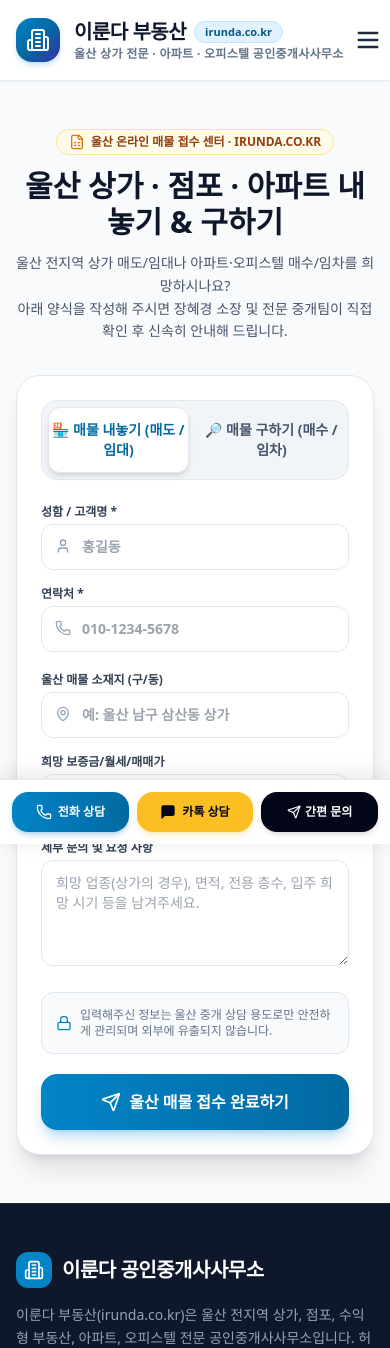
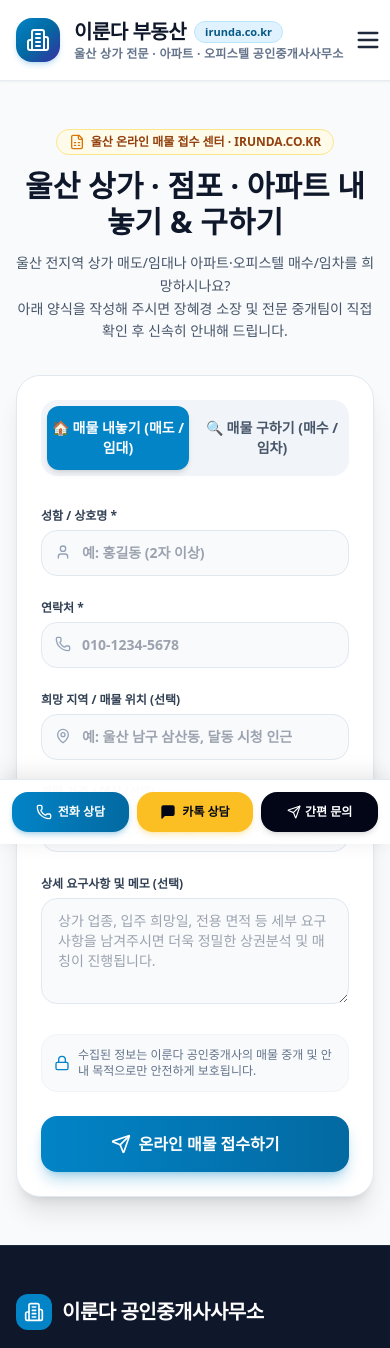
Before and after one commit to antemus/irunda-home, a Next.js app: page /submit in a window 390 px wide. Shown: the top 1348 px of the page. Built offline with nearby package versions, Linux system fonts and the light colour scheme.

Commit message:
Implement inquiry validation, phone formatting, and spam filtering in frontend and backend API

```diff
--- a/src/app/api/inquiry/route.ts
+++ b/src/app/api/inquiry/route.ts
@@ -1,5 +1,6 @@
 import { NextResponse } from 'next/server';
 import { createClient } from '@supabase/supabase-js';
+import { validateInquiry } from '@/utils/inquiryValidation';
 
 export const dynamic = 'force-dynamic';
 
@@ -69,15 +70,20 @@ export async function POST(request: Request) {
     const body = await request.json();
     const { name, phone, message, inquiry_type, property_id, property_title } = body;
 
-    if (!name || !phone) {
-      return NextResponse.json({ error: '성함과 연락처는 필수입니다.' }, { status: 400 });
+    // 백엔드 유효성 검사 및 스팸 필터링
+    const validation = validateInquiry(name, phone, message);
+    if (!validation.isValid) {
+      return NextResponse.json({ error: validation.errorMessage || '입력값이 올바르지 않습니다.' }, { status: 400 });
     }
+
+    const cleanName = validation.cleanName || name.trim();
+    const cleanPhone = validation.cleanPhone || phone.trim();
 
     const { data, error } = await supabase.from('public_inquiries').insert([
       {
-        name,
-        phone,
-        message: message || null,
+        name: cleanName,
+        phone: cleanPhone,
+        message: message ? message.trim() : null,
         inquiry_type: inquiry_type || 'general',
         property_id: property_id || null,
         property_title: property_title || null,
@@ -92,8 +98,8 @@ export async function POST(request: Request) {
 
     // 휴대폰 실시간 알림 발송 실행
     await sendMobileNotification({
-      name,
-      phone,
+      name: cleanName,
+      phone: cleanPhone,
       message,
       inquiry_type,
       property_title,
--- a/src/app/submit/page.tsx
+++ b/src/app/submit/page.tsx
@@ -3,6 +3,7 @@
 import { useState } from 'react';
 import { FileSpreadsheet, User, Phone, MapPin, Send, Lock } from 'lucide-react';
 import InquirySuccessModal from '@/components/InquirySuccessModal';
+import { validateInquiry, formatPhoneNumber } from '@/utils/inquiryValidation';
 
 export default function SubmitPropertyPage() {
   const [inquiryType, setInquiryType] = useState('submit_property'); // 'submit_property' or 'find_property'
@@ -14,30 +15,41 @@ export default function SubmitPropertyPage() {
   const [isSubmitting, setIsSubmitting] = useState(false);
   const [isSuccessOpen, setIsSuccessOpen] = useState(false);
 
+  const handlePhoneChange = (e: React.ChangeEvent<HTMLInputElement>) => {
+    const val = e.target.value;
+    setPhone(formatPhoneNumber(val));
+  };
+
   const handleSubmit = async (e: React.FormEvent) => {
     e.preventDefault();
-    if (!name.trim() || !phone.trim()) {
-      alert('성함과 연락처는 필수 입력입니다.');
+
+    const fullContent = `[${inquiryType === 'submit_property' ? '울산 매물 내놓기' : '울산 매물 구하기'}]\n- 희망지역/소재지: ${location || '미입력'}\n- 희망가격/예산: ${priceRange || '미입력'}\n- 세부요청: ${message}`;
+
+    // 유효성 검사 및 스팸 필터링
+    const validation = validateInquiry(name, phone, fullContent);
+    if (!validation.isValid) {
+      alert(validation.errorMessage);
       return;
     }
 
     setIsSubmitting(true);
 
     try {
-      const fullContent = `[${inquiryType === 'submit_property' ? '울산 매물 내놓기' : '울산 매물 구하기'}]\n- 희망지역/소재지: ${location || '미입력'}\n- 희망가격/예산: ${priceRange || '미입력'}\n- 세부요청: ${message}`;
-
       const res = await fetch('/api/inquiry', {
         method: 'POST',
         headers: { 'Content-Type': 'application/json' },
         body: JSON.stringify({
-          name: name.trim(),
-          phone: phone.trim(),
+          name: validation.cleanName,
+          phone: validation.cleanPhone,
           inquiry_type: inquiryType,
           message: fullContent,
         }),
       });
 
-      if (!res.ok) throw new Error('접수 실패');
+      if (!res.ok) {
+        const errData = await res.json().catch(() => ({}));
+        throw new Error(errData.error || '접수 실패');
+      }
 
       setIsSuccessOpen(true);
       setName('');
@@ -45,9 +57,9 @@ export default function SubmitPropertyPage() {
       setLocation('');
       setPriceRange('');
       setMessage('');
-    } catch (err) {
+    } catch (err: any) {
       console.error(err);
-      alert('접수 처리 중 오류가 발생했습니다. 잠시 후 다시 시도해 주세요.');
+      alert(err.message || '접수 처리 중 오류가 발생했습니다. 잠시 후 다시 시도해 주세요.');
     } finally {
       setIsSubmitting(false);
     }
@@ -70,71 +82,76 @@ export default function SubmitPropertyPage() {
         </p>
       </div>
 
-      {/* Form Container */}
-      <div className="bg-white rounded-3xl p-6 sm:p-10 shadow-xl border border-slate-200 space-y-6">
+      {/* Main Form Box */}
+      <div className="bg-white rounded-3xl p-6 sm:p-10 border border-slate-200 shadow-xl space-y-8">
         {/* Toggle Type */}
-        <div className="grid grid-cols-2 gap-3 p-1.5 bg-slate-100 rounded-2xl border border-slate-200">
+        <div className="grid grid-cols-2 gap-3 bg-slate-100 p-1.5 rounded-2xl">
           <button
             type="button"
             onClick={() => setInquiryType('submit_property')}
             className={`py-3 rounded-xl font-extrabold text-sm transition-all ${
               inquiryType === 'submit_property'
-                ? 'bg-white text-sky-700 shadow-md border border-slate-200'
+                ? 'bg-sky-600 text-white shadow-md'
                 : 'text-slate-600 hover:text-slate-900'
             }`}
           >
-            🏪 매물 내놓기 (매도 / 임대)
+            🏠 매물 내놓기 (매도 / 임대)
           </button>
           <button
             type="button"
             onClick={() => setInquiryType('find_property')}
             className={`py-3 rounded-xl font-extrabold text-sm transition-all ${
               inquiryType === 'find_property'
-                ? 'bg-white text-amber-800 shadow-md border border-slate-200'
+                ? 'bg-sky-600 text-white shadow-md'
                 : 'text-slate-600 hover:text-slate-900'
             }`}
           >
-            🔎 매물 구하기 (매수 / 임차)
+            🔍 매물 구하기 (매수 / 임차)
           </button>
         </div>
 
-        <form onSubmit={handleSubmit} className="space-y-5">
-          <div className="grid grid-cols-1 sm:grid-cols-2 gap-4">
+        <form onSubmit={handleSubmit} className="space-y-6">
+          <div className="grid grid-cols-1 md:grid-cols-2 gap-6">
             <div>
-              <label className="block text-xs font-bold text-slate-700 mb-1">성함 / 고객명 *</label>
+              <label className="block text-xs font-black text-slate-700 mb-1.5">
+                성함 / 상호명 *
+              </label>
               <div className="relative">
                 <User className="w-4 h-4 text-slate-400 absolute left-3.5 top-3.5" />
                 <input
                   type="text"
                   required
+                  minLength={2}
                   value={name}
                   onChange={(e) => setName(e.target.value)}
-                  placeholder="홍길동"
-                  className="w-full pl-10 pr-3 py-3 rounded-xl border border-slate-200 focus:outline-none focus:ring-2 focus:ring-sky-500 text-sm font-semibold"
+                  placeholder="예: 홍길동 (2자 이상)"
+                  className="w-full pl-10 pr-4 py-3 rounded-2xl bg-slate-50 border border-slate-200 text-sm font-semibold text-slate-900 focus:outline-none focus:ring-2 focus:ring-sky-500"
                 />
               </div>
             </div>
 
             <div>
-              <label className="block text-xs font-bold text-slate-700 mb-1">연락처 *</label>
+              <label className="block text-xs font-black text-slate-700 mb-1.5">
+                연락처 *
+              </label>
               <div className="relative">
                 <Phone className="w-4 h-4 text-slate-400 absolute left-3.5 top-3.5" />
                 <input
                   type="tel"
                   required
                   value={phone}
-                  onChange={(e) => setPhone(e.target.value)}
+                  onChange={handlePhoneChange}
                   placeholder="010-1234-5678"
-                  className="w-full pl-10 pr-3 py-3 rounded-xl border border-slate-200 focus:outline-none focus:ring-2 focus:ring-sky-500 text-sm font-semibold"
+                  className="w-full pl-10 pr-4 py-3 rounded-2xl bg-slate-50 border border-slate-200 text-sm font-semibold text-slate-900 focus:outline-none focus:ring-2 focus:ring-sky-500"
                 />
               </div>
             </div>
           </div>
 
-          <div className="grid grid-cols-1 sm:grid-cols-2 gap-4">
+          <div className="grid grid-cols-1 md:grid-cols-2 gap-6">
             <div>
-              <label className="block text-xs font-bold text-slate-700 mb-1">
-                {inquiryType === 'submit_property' ? '울산 매물 소재지 (구/동)' : '울산 희망 지역'}
+              <label className="block text-xs font-black text-slate-700 mb-1.5">
+                희망 지역 / 매물 위치 (선택)
               </label>
               <div className="relative">
                 <MapPin className="w-4 h-4 text-slate-400 absolute left-3.5 top-3.5" />
@@ -142,49 +159,51 @@ export default function SubmitPropertyPage() {
                   type="text"
                   value={location}
                   onChange={(e) => setLocation(e.target.value)}
-                  placeholder={inquiryType === 'submit_property' ? '예: 울산 남구 삼산동 상가' : '예: 울산 남구/중구 아파트'}
-                  className="w-full pl-10 pr-3 py-3 rounded-xl border border-slate-200 focus:outline-none focus:ring-2 focus:ring-sky-500 text-sm font-semibold"
+                  placeholder="예: 울산 남구 삼산동, 달동 시청 인근"
+                  className="w-full pl-10 pr-4 py-3 rounded-2xl bg-slate-50 border border-slate-200 text-sm font-semibold text-slate-900 focus:outline-none focus:ring-2 focus:ring-sky-500"
                 />
               </div>
             </div>
 
             <div>
-              <label className="block text-xs font-bold text-slate-700 mb-1">
-                {inquiryType === 'submit_property' ? '희망 보증금/월세/매매가' : '희망 예산'}
+              <label className="block text-xs font-black text-slate-700 mb-1.5">
+                희망 가격 / 예산 (선택)
               </label>
               <input
                 type="text"
                 value={priceRange}
                 onChange={(e) => setPriceRange(e.target.value)}
-                placeholder="예: 보증금 3000 / 월 150만원 또는 매매 3억"
-                className="w-full px-3.5 py-3 rounded-xl border border-slate-200 focus:outline-none focus:ring-2 focus:ring-sky-500 text-sm font-semibold"
+                placeholder="예: 보증금 2,000만 / 월 100만 이하 또는 매매 5억"
+                className="w-full px-4 py-3 rounded-2xl bg-slate-50 border border-slate-200 text-sm font-semibold text-slate-900 focus:outline-none focus:ring-2 focus:ring-sky-500"
               />
             </div>
           </div>
 
           <div>
-            <label className="block text-xs font-bold text-slate-700 mb-1">세부 문의 및 요청 사항</label>
+            <label className="block text-xs font-black text-slate-700 mb-1.5">
+              상세 요구사항 및 메모 (선택)
+            </label>
             <textarea
               rows={4}
               value={message}
               onChange={(e) => setMessage(e.target.value)}
-              placeholder="희망 업종(상가의 경우), 면적, 전용 층수, 입주 희망 시기 등을 남겨주세요."
-              className="w-full px-3.5 py-3 rounded-xl border border-slate-200 focus:outline-none focus:ring-2 focus:ring-sky-500 text-sm font-medium"
+              placeholder="상가 업종, 입주 희망일, 전용 면적 등 세부 요구사항을 남겨주시면 더욱 정밀한 상권분석 및 매칭이 진행됩니다."
+              className="w-full px-4 py-3 rounded-2xl bg-slate-50 border border-slate-200 text-sm font-normal text-slate-900 focus:outline-none focus:ring-2 focus:ring-sky-500"
             />
           </div>
 
-          <div className="flex items-center gap-2 text-xs text-slate-500 bg-slate-50 p-3.5 rounded-xl border border-slate-200">
+          <div className="flex items-center gap-2 text-xs text-slate-500 bg-slate-50 p-3 rounded-2xl border border-slate-100 font-medium">
             <Lock className="w-4 h-4 text-sky-600 shrink-0" />
-            <span>입력해주신 정보는 울산 중개 상담 용도로만 안전하게 관리되며 외부에 유출되지 않습니다.</span>
+            <span>수집된 정보는 이룬다 공인중개사의 매물 중개 및 안내 목적으로만 안전하게 보호됩니다.</span>
           </div>
 
           <button
             type="submit"
             disabled={isSubmitting}
-            className="w-full py-4 bg-gradient-to-r from-sky-600 to-sky-700 hover:from-sky-700 hover:to-sky-800 text-white font-black rounded-2xl shadow-lg shadow-sky-600/25 flex items-center justify-center gap-2 text-base transition-all disabled:opacity-50"
+            className="w-full py-4 bg-gradient-to-r from-sky-600 to-sky-700 hover:from-sky-700 hover:to-sky-800 text-white rounded-2xl font-black text-base shadow-lg shadow-sky-600/30 flex items-center justify-center gap-2 transition-all disabled:opacity-50"
           >
             <Send className="w-5 h-5" />
-            {isSubmitting ? '접수 처리 중...' : '울산 매물 접수 완료하기'}
+            {isSubmitting ? '접수 처리 중...' : '온라인 매물 접수하기'}
           </button>
         </form>
       </div>
--- a/src/components/QuickInquiryModal.tsx
+++ b/src/components/QuickInquiryModal.tsx
@@ -3,6 +3,7 @@
 import { useState } from 'react';
 import { X, Send, Phone, User, MessageSquare, Lock } from 'lucide-react';
 import InquirySuccessModal from './InquirySuccessModal';
+import { validateInquiry, formatPhoneNumber } from '@/utils/inquiryValidation';
 
 interface QuickInquiryModalProps {
   isOpen: boolean;
@@ -21,10 +22,18 @@ export default function QuickInquiryModal({ isOpen, onClose, propertyTitle, prop
 
   if (!isOpen && !isSuccessOpen) return null;
 
+  const handlePhoneChange = (e: React.ChangeEvent<HTMLInputElement>) => {
+    const val = e.target.value;
+    setPhone(formatPhoneNumber(val));
+  };
+
   const handleSubmit = async (e: React.FormEvent) => {
     e.preventDefault();
-    if (!name.trim() || !phone.trim()) {
-      alert('성함과 연락처를 입력해 주세요.');
+
+    // 입력값 유효성 및 스팸 필터링 검사
+    const validation = validateInquiry(name, phone, message);
+    if (!validation.isValid) {
+      alert(validation.errorMessage);
       return;
     }
 
@@ -35,8 +44,8 @@ export default function QuickInquiryModal({ isOpen, onClose, propertyTitle, prop
         method: 'POST',
         headers: { 'Content-Type': 'application/json' },
         body: JSON.stringify({
-          name: name.trim(),
-          phone: phone.trim(),
+          name: validation.cleanName,
+          phone: validation.cleanPhone,
           message: message.trim(),
           inquiry_type: propertyTitle ? 'property_inquiry' : inquiryType,
           property_id: propertyId || null,
@@ -45,14 +54,15 @@ export default function QuickInquiryModal({ isOpen, onClose, propertyTitle, prop
       });
 
       if (!res.ok) {
-        throw new Error('문의 등록 실패');
+        const errorData = await res.json().catch(() => ({}));
+        throw new Error(errorData.error || '문의 등록 실패');
       }
 
       onClose();
       setIsSuccessOpen(true);
-    } catch (err) {
+    } catch (err: any) {
       console.error(err);
-      alert('문의 등록 중 오류가 발생했습니다. 잠시 후 다시 시도해 주세요.');
+      alert(err.message || '문의 등록 중 오류가 발생했습니다. 잠시 후 다시 시도해 주세요.');
     } finally {
       setIsSubmitting(false);
     }
@@ -90,10 +100,11 @@ export default function QuickInquiryModal({ isOpen, onClose, propertyTitle, prop
                   <input
                     type="text"
                     required
+                    minLength={2}
                     value={name}
                     onChange={(e) => setName(e.target.value)}
-                    placeholder="홍길동"
-                    className="w-full pl-9 pr-3 py-2.5 rounded-xl border border-slate-200 focus:outline-none focus:ring-2 focus:ring-sky-500 text-sm"
+                    placeholder="홍길동 (2자 이상)"
+                    className="w-full pl-9 pr-3 py-2.5 rounded-xl border border-slate-200 focus:outline-none focus:ring-2 focus:ring-sky-500 text-sm font-semibold"
                   />
                 </div>
               </div>
@@ -106,9 +117,9 @@ export default function QuickInquiryModal({ isOpen, onClose, propertyTitle, prop
                     type="tel"
                     required
                     value={phone}
-                    onChange={(e) => setPhone(e.target.value)}
+                    onChange={handlePhoneChange}
                     placeholder="010-1234-5678"
-                    className="w-full pl-9 pr-3 py-2.5 rounded-xl border border-slate-200 focus:outline-none focus:ring-2 focus:ring-sky-500 text-sm"
+                    className="w-full pl-9 pr-3 py-2.5 rounded-xl border border-slate-200 focus:outline-none focus:ring-2 focus:ring-sky-500 text-sm font-semibold"
                   />
                 </div>
               </div>
@@ -119,7 +130,7 @@ export default function QuickInquiryModal({ isOpen, onClose, propertyTitle, prop
                   <select
                     value={inquiryType}
                     onChange={(e) => setInquiryType(e.target.value)}
-                    className="w-full px-3 py-2.5 rounded-xl border border-slate-200 focus:outline-none focus:ring-2 focus:ring-sky-500 text-sm bg-white"
+                    className="w-full px-3 py-2.5 rounded-xl border border-slate-200 focus:outline-none focus:ring-2 focus:ring-sky-500 text-sm bg-white font-semibold"
                   >
                     <option value="general">일반 상담 / 매물 찾기</option>
                     <option value="submit_property">매물 내놓기 (매도/임대)</option>
@@ -143,9 +154,9 @@ export default function QuickInquiryModal({ isOpen, onClose, propertyTitle, prop
                 </div>
               </div>
 
-              <div className="flex items-center gap-2 text-[11px] text-slate-500 bg-slate-50 p-2.5 rounded-lg">
+              <div className="flex items-center gap-2 text-[11px] text-slate-500 bg-slate-50 p-2.5 rounded-lg border border-slate-100 font-medium">
                 <Lock className="w-3.5 h-3.5 text-sky-600 shrink-0" />
-                <span>고객님의 개인정보는 상담 목적으로만 안전하게 사용됩니다.</span>
+                <span>고객님의 개인정보는 상담 목적으로만 안전하게 보호됩니다.</span>
               </div>
 
               <button
--- /dev/null
+++ b/src/utils/inquiryValidation.ts
@@ -0,0 +1,113 @@
+/**
+ * 문의 접수 유효성 검사 및 스팸 필터링 유틸리티
+ */
+
+export interface ValidationResult {
+  isValid: boolean;
+  errorMessage?: string;
+  cleanName?: string;
+  cleanPhone?: string;
+}
+
+const SPAM_KEYWORDS = [
+  'http://',
+  'https://',
+  'www.',
+  'casino',
+  '토토',
+  '바카라',
+  '카지노',
+  '슬롯',
+  '성인',
+  '비아그라',
+  '시알리스',
+  '대출',
+  '고객님인출',
+  '텔레그램',
+  '라인id',
+  'telegram',
+  '암호화폐',
+  '비트코인',
+  '코인투자',
+  '주식리딩',
+];
+
+const FAKE_PHONE_PATTERNS = [
+  '01000000000',
+  '01011111111',
+  '01022222222',
+  '01033333333',
+  '01044444444',
+  '01055555555',
+  '01066666666',
+  '01077777777',
+  '01088888888',
+  '01099999999',
+  '01012345678',
+  '01087654321',
+];
+
+/**
+ * 한국 전화번호 하이픈(-) 자동 변환
+ */
+export function formatPhoneNumber(input: string): string {
+  const clean = input.replace(/\D/g, '');
+  if (clean.length === 11) {
+    return clean.replace(/(\d{3})(\d{4})(\d{4})/, '$1-$2-$3');
+  }
+  if (clean.length === 10) {
+    if (clean.startsWith('02')) {
+      return clean.replace(/(\d{2})(\d{4})(\d{4})/, '$1-$2-$3');
+    }
+    return clean.replace(/(\d{3})(\d{3})(\d{4})/, '$1-$2-$3');
+  }
+  if (clean.length === 9 && clean.startsWith('02')) {
+    return clean.replace(/(\d{2})(\d{3})(\d{4})/, '$1-$2-$3');
+  }
+  return input;
+}
+
+/**
+ * 성함, 연락처, 내용 필터링 검사
+ */
+export function validateInquiry(name: string, phone: string, message?: string): ValidationResult {
+  // 1. 성함(이름) 검사
+  const trimmedName = (name || '').trim();
+  if (!trimmedName || trimmedName.length < 2) {
+    return { isValid: false, errorMessage: '성함을 2자 이상 입력해 주세요.' };
+  }
+
+  if (/^[0-9]+$/.test(trimmedName) || /^[^a-zA-Z0-9가-힣]+$/.test(trimmedName)) {
+    return { isValid: false, errorMessage: '올바른 성함을 입력해 주세요.' };
+  }
+
+  // 2. 연락처 검사
+  const cleanPhone = (phone || '').replace(/\D/g, '');
+  if (!cleanPhone || cleanPhone.length < 9 || cleanPhone.length > 11) {
+    return { isValid: false, errorMessage: '올바른 전화번호를 입력해 주세요 (9~11자리 숫자).' };
+  }
+
+  const validPrefixes = ['010', '011', '016', '017', '018', '019', '052', '070', '02', '031', '032', '033', '041', '042', '043', '051', '053', '054', '055'];
+  const hasValidPrefix = validPrefixes.some((prefix) => cleanPhone.startsWith(prefix));
+  if (!hasValidPrefix) {
+    return { isValid: false, errorMessage: '유효한 지역번호 또는 휴대폰 번호(010 등)를 입력해 주세요.' };
+  }
+
+  if (FAKE_PHONE_PATTERNS.includes(cleanPhone)) {
+    return { isValid: false, errorMessage: '정확한 실제 연락처를 입력해 주세요.' };
+  }
+
+  // 3. 스팸 키워드 및 링크 검사
+  const fullContent = `${trimmedName} ${message || ''}`.toLowerCase();
+  for (const keyword of SPAM_KEYWORDS) {
+    if (fullContent.includes(keyword)) {
+      return { isValid: false, errorMessage: '스팸 또는 비정상적인 문구가 포함되어 접수할 수 없습니다.' };
+    }
+  }
+
+  return {
+    isValid: true,
+    cleanName: trimmedName,
+    cleanPhone: formatPhoneNumber(cleanPhone),
+  };
+}
```
